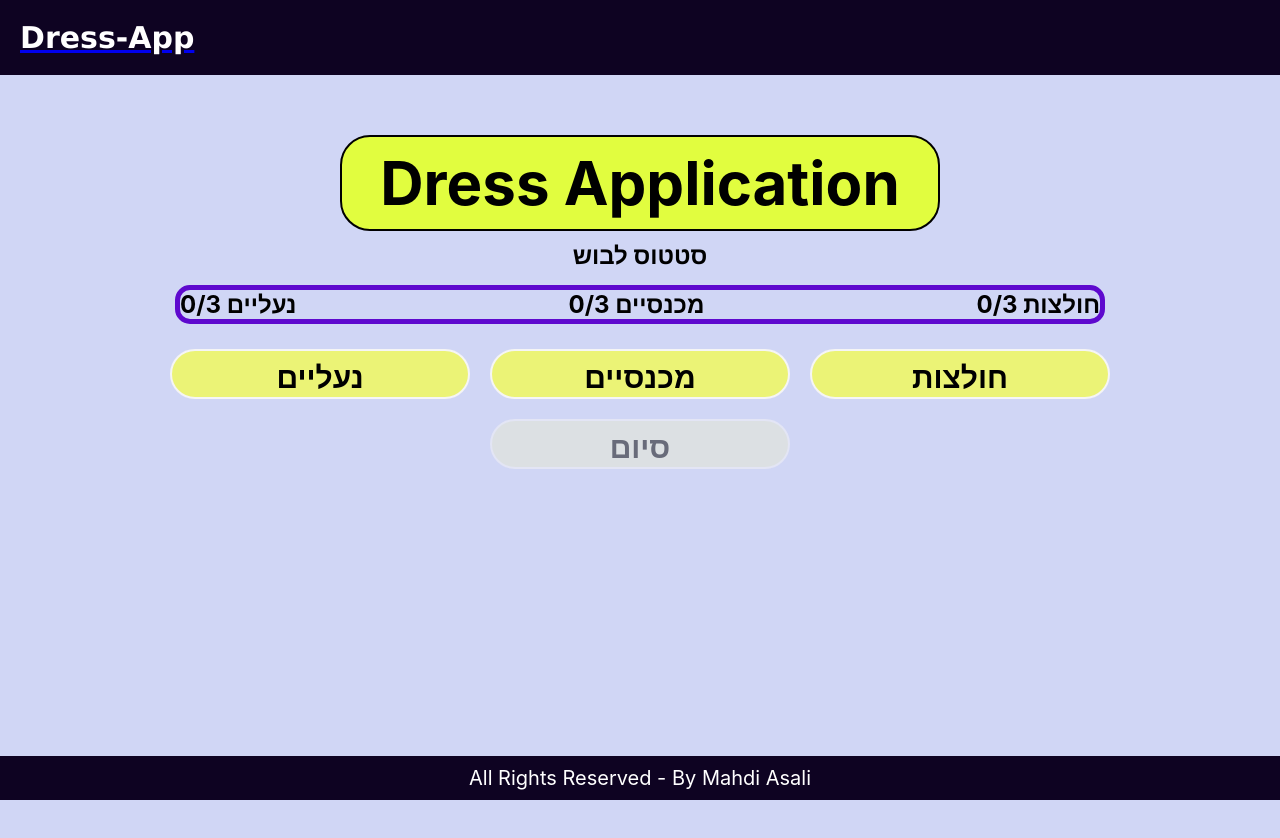
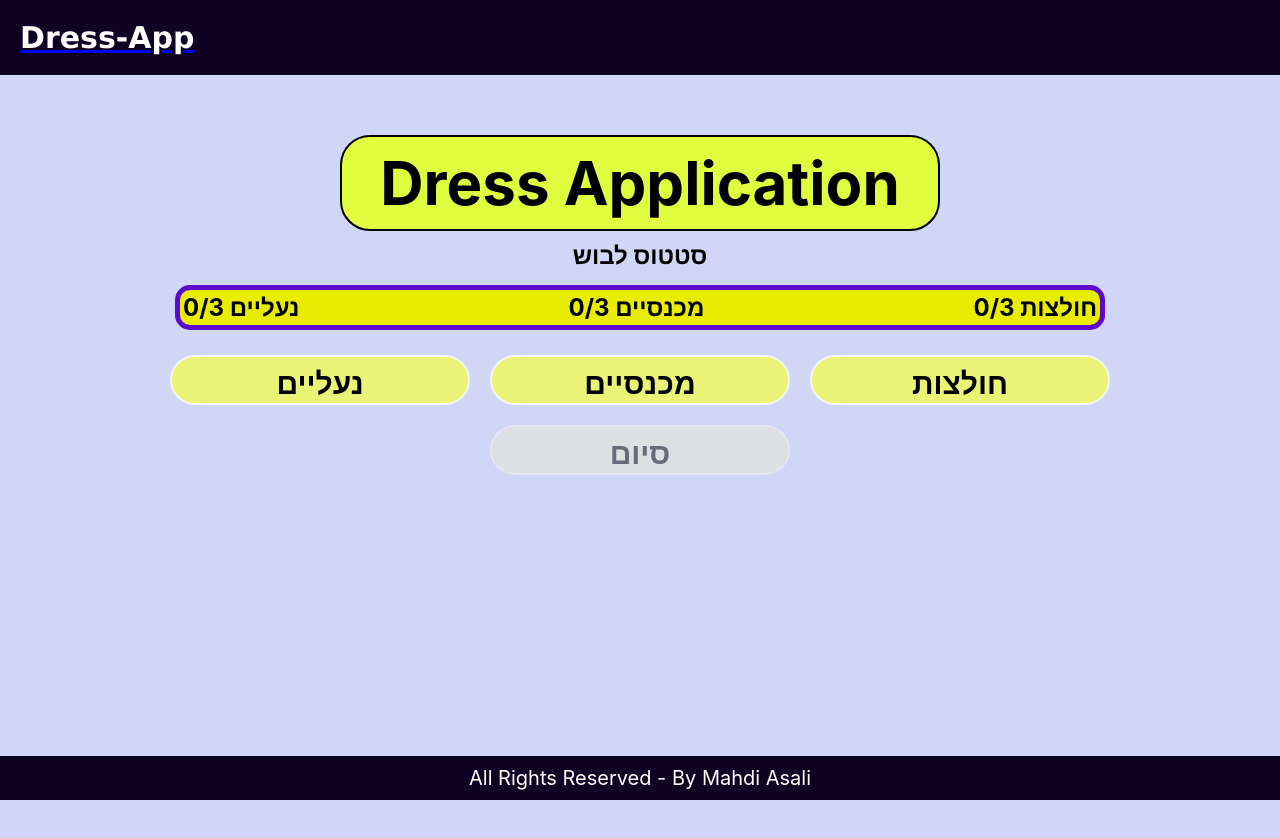
Before and after one commit to Mahdi-Asaly/dress-me-app, a React (Create React App) app: page / in a window 1280 px wide. Shown: the top 838 px of the page. Built offline with nearby package versions, Linux system fonts and the light colour scheme; no server answers.

Commit message:
- Styles

```diff
--- a/src/components/Status/Status.css
+++ b/src/components/Status/Status.css
@@ -5,5 +5,7 @@
   flex-direction: row;
   justify-content: space-between;
   width: 930px;
+  padding: 3px;
   margin: 15px;
+  background-color: rgb(232, 236, 0);
 }
```
